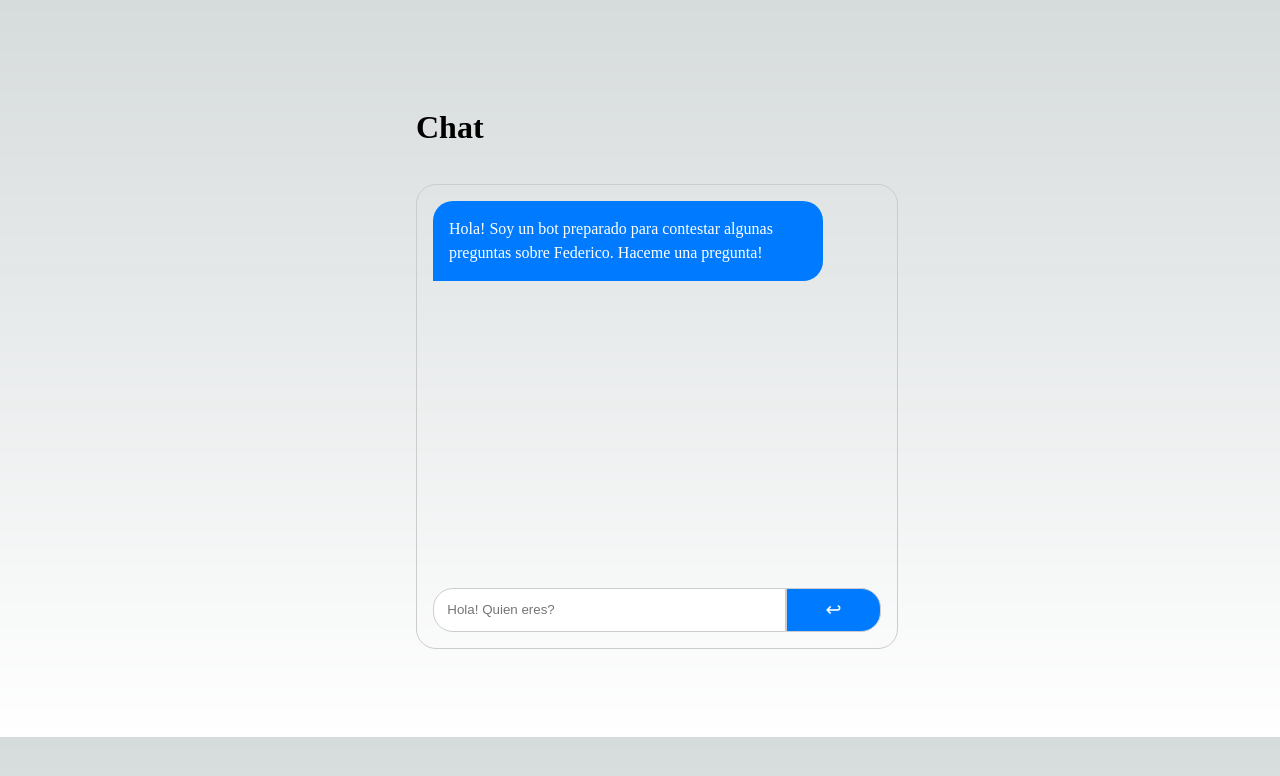
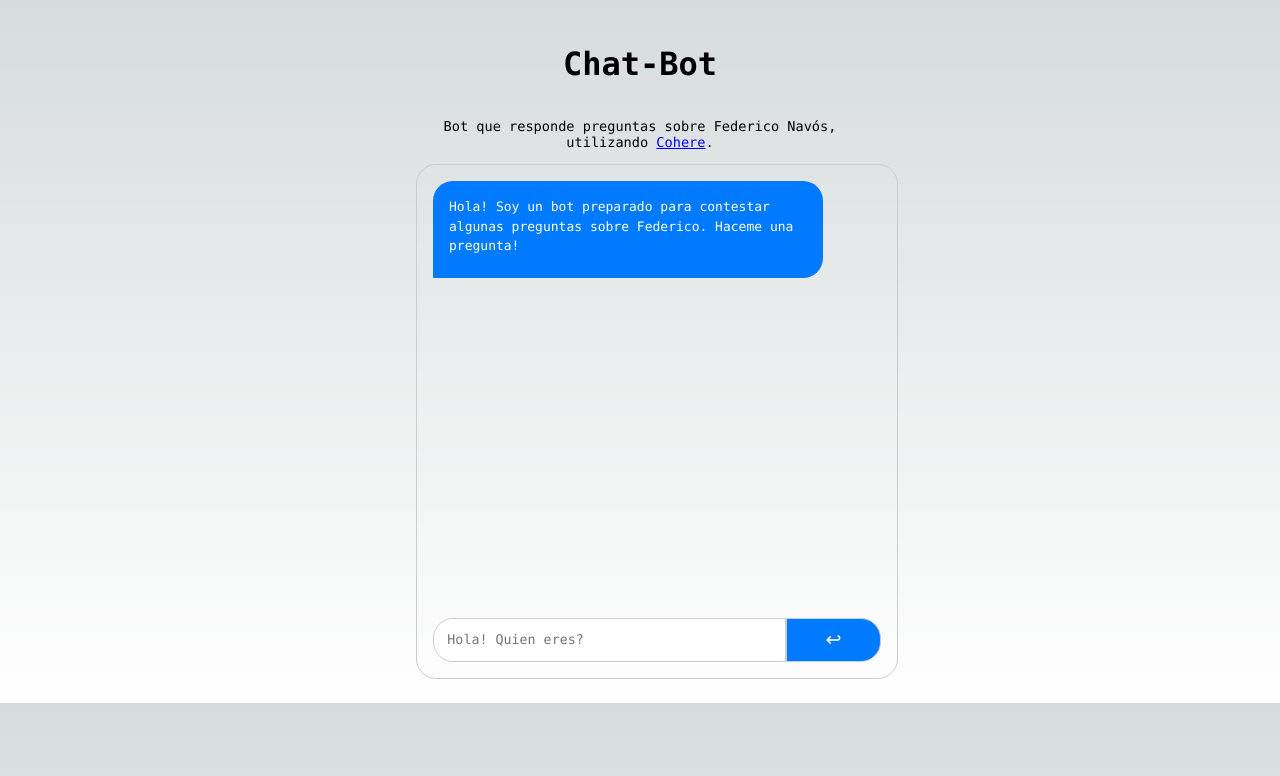
Before and after one commit to fedenavos/chat-bot, a Next.js app: page / in a window 1280 px wide. Shown: the top 776 px of the page. Built offline with nearby package versions, Linux system fonts and the light colour scheme.

Commit message:
Add styles and emojis

```diff
--- a/components/Chat.tsx
+++ b/components/Chat.tsx
@@ -12,18 +12,18 @@ const EXAMPLES = [{"text": "Hola", "label": "intro"}, {"text": "Como estás?", "
 
 const ANSWERS = {
 
-    intro: (<p>Soy Federico Navós. Tengo 22 años. Soy Ingeniero en Sistemas y Desarrollador Fullstack. Tengo 3 años de experiencia como desarrollador, tanto en aplicaciones web como en análisis de datos. Actualmente trabajo en <a href="http://gptrading.com.ar/newweb/" target="_blank" rel="noreferrer">GP Trading</a> como Desarrollador Python.</p>),
+    intro: (<p>Soy Federico Navós. Tengo 22 años. Soy Ingeniero en Sistemas y Desarrollador Fullstack 💻. Tengo 3 años de experiencia como desarrollador, tanto en aplicaciones web como en análisis de datos. Actualmente trabajo en <a href="http://gptrading.com.ar/newweb/" target="_blank" rel="noreferrer">GP Trading</a> como Desarrollador Python.</p>),
 
     experience: (
     <>
         <p>Desde 2021 a la actualidad, me encuentro trabajando en GP Trading como Desarrollador Python, haciendo automatización de informes, scraping de datos y desarrollo de estrategias de trading.</p>
         <p>He trabajado en NEORIS como Desarrollador Fullstack, utilizando tecnologías como Angular, entorno .NET y SQL Server. Podés encontrar más información sobre mi carrera <a href="https://drive.google.com/uc?export=download&id=1vdsco5P4G9WOPWEyO2gt2ckJH2zPhdQF">descargando mi CV aquí</a>.</p>
-        <p>También me gusta desarrollar proyectos personales para aprender nuevas tecnologías. Puedes encontrar más información en mi <a href="https://github.com/fedenavos" target="_blank" rel="noreferrer">Github</a> o en <a href="https://federiconavos.netlify.app/" target="_blank" rel="noreferrer">mi página de portfolio</a>.</p>
+        <p>También me gusta desarrollar proyectos personales para aprender nuevas tecnologías. Puedes encontrar más información en mi <a href="https://github.com/fedenavos" target="_blank" rel="noreferrer">Github</a> o en <a href="https://federiconavos.netlify.app/" target="_blank" rel="noreferrer">mi página de portfolio</a> .</p>
     </>),
 
-    newjob: (<p>No estoy activamente buscando trabajo en este momento, pero estoy dispuesto a escuchar cualquier propuesta. Podés contactarme a través de mi <a href="https://www.linkedin.com/in/federico-navos/" target="_blank" rel="noreferrer">LinkedIn</a> o enviarme un <a href="mailto:federiconavos@gmail.com">email</a> y con gusto te responderé.</p>),
+    newjob: (<p>No estoy activamente buscando trabajo en este momento, pero estoy dispuesto a escuchar cualquier propuesta. Podés contactarme a través de mi <a href="https://www.linkedin.com/in/federico-navos/" target="_blank" rel="noreferrer">LinkedIn</a> o enviarme un <a href="mailto:federiconavos@gmail.com">email</a> y con gusto te responderé 🤗.</p>),
 
-    contact: (<p>Podés contactarme a través de mi <a href="https://www.linkedin.com/in/federico-navos/" target="_blank" rel="noreferrer">LinkedIn</a> o enviarme un <a href="mailto:federiconavos@gmail.com">email</a>.</p>),
+    contact: (<p>Podés contactarme a través de mi <a href="https://www.linkedin.com/in/federico-navos/" target="_blank" rel="noreferrer">LinkedIn</a> o enviarme un <a href="mailto:federiconavos@gmail.com">email</a> en cualquier momento 🕑.</p>),
 
     language: (<p>Me manejo muy bien con el inglés, tanto hablado como escrito. Tengo aprobado el First Certificate in English (FCE) con una calificación de 179/190, es decir, que tengo un nivel B2.</p>),
 
@@ -118,7 +118,10 @@ const Chat = () => {
 
     return (
         <div className={styles.container}>
-            <h1>Chat</h1>
+            <h1 className={styles.title}>Chat-Bot</h1>
+            <p className={styles.description}>
+                Bot que responde preguntas sobre Federico Navós, utilizando <a href="https://cohere.ai/" target="_blank" rel="noreferrer">Cohere</a>.
+            </p>
             <div className={styles.chat}>
                 <div ref={container} className={styles.messagesContainer}>
                     {messages.map((message) => (
--- a/pages/index.tsx
+++ b/pages/index.tsx
@@ -16,12 +16,6 @@ export default function Home() {
         <link rel="icon" href="/favicon.ico" />
       </Head>
       <main className={`${styles.main} ${styles.center}`}>
-        {/* <h1 className={styles.title}>
-          Federico Chat-Bot
-        </h1>
-        <p className={styles.description}>
-          AI bot which answers about Federico Navós
-        </p> */}
         <Chat />
       </main>
     </>
--- a/styles/Chat.module.css
+++ b/styles/Chat.module.css
@@ -3,8 +3,27 @@
   flex-direction: column;
   height: 100%;
   width: 100%;
-  gap: 1em;
   padding: 1em;
+}
+
+.title {
+    font-size: 2rem;
+    font-weight: 700;
+    font-family: var(--font-mono);
+    text-align: center;
+}
+
+.description {
+    font-size: 0.85rem;
+    text-align: center;
+    max-width: var(--max-width);
+    width: 100%;
+    z-index: 2;
+    font-family: var(--font-mono);
+}
+
+.description a {
+    text-decoration: underline;
 }
 
 .chat {
@@ -23,7 +42,7 @@
     display: flex;
     flex-direction: column;
     gap: 1em;
-    height: 350px;
+    height: 400px;
     overflow: auto;
 }
 
@@ -36,7 +55,10 @@
 
 .message p {
     margin: 0;
+    font-size: 13px;
+    font-family: var(--font-mono);
     line-height: 1.5em;
+    margin-bottom: 0.5em;
 }
 
 .message a {
@@ -72,6 +94,7 @@
     border-top-right-radius: 0;
     border-bottom-right-radius: 0;
     outline: none;
+    font-family: var(--font-mono);
 }
 
 .buttonSend {
--- a/styles/Home.module.css
+++ b/styles/Home.module.css
@@ -1,44 +1,10 @@
 .main {
-  display: flex;
-  width: 100%;
-  height: 100%;
-  padding: 0 1rem;
   max-width: 480px;
   position: absolute;
   left: 50%;
+  right: 50%;
   transform: translateX(-50%);
-}
-
-.description {
-  display: inherit;
-  justify-content: inherit;
-  align-items: inherit;
-  font-size: 0.85rem;
-  max-width: var(--max-width);
-  width: 100%;
-  z-index: 2;
-  font-family: var(--font-mono);
-}
-
-.description a {
-  display: flex;
-  justify-content: center;
-  align-items: center;
-  gap: 0.5rem;
-}
-
-.description p {
-  position: relative;
-  margin: 0;
-  padding: 1rem;
-  background-color: rgba(var(--callout-rgb), 0.5);
-  border: 1px solid rgba(var(--callout-border-rgb), 0.3);
-  border-radius: var(--border-radius);
-}
-
-.code {
-  font-weight: 700;
-  font-family: var(--font-mono);
+  height: 100%;
 }
 
 .center {
@@ -46,5 +12,4 @@
   justify-content: center;
   align-items: center;
   position: relative;
-  padding: 4rem 0;
 }
```
